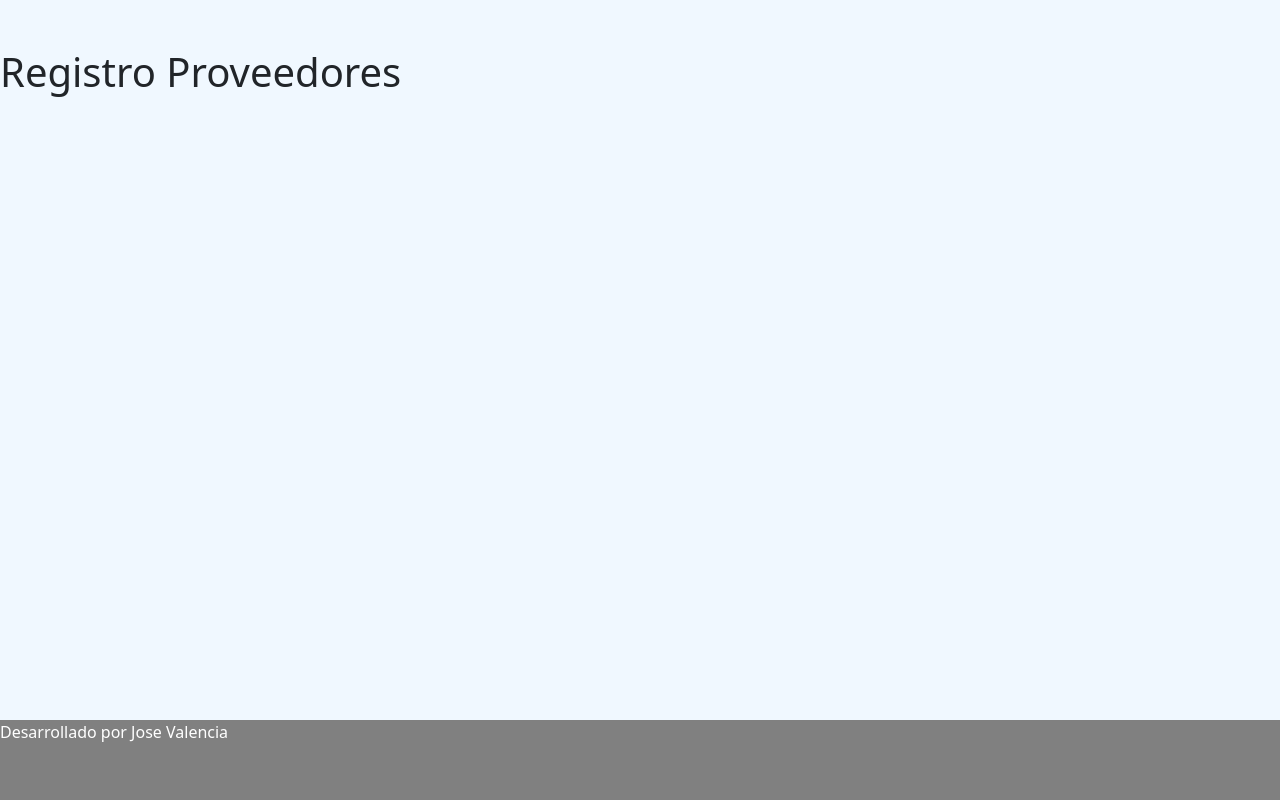
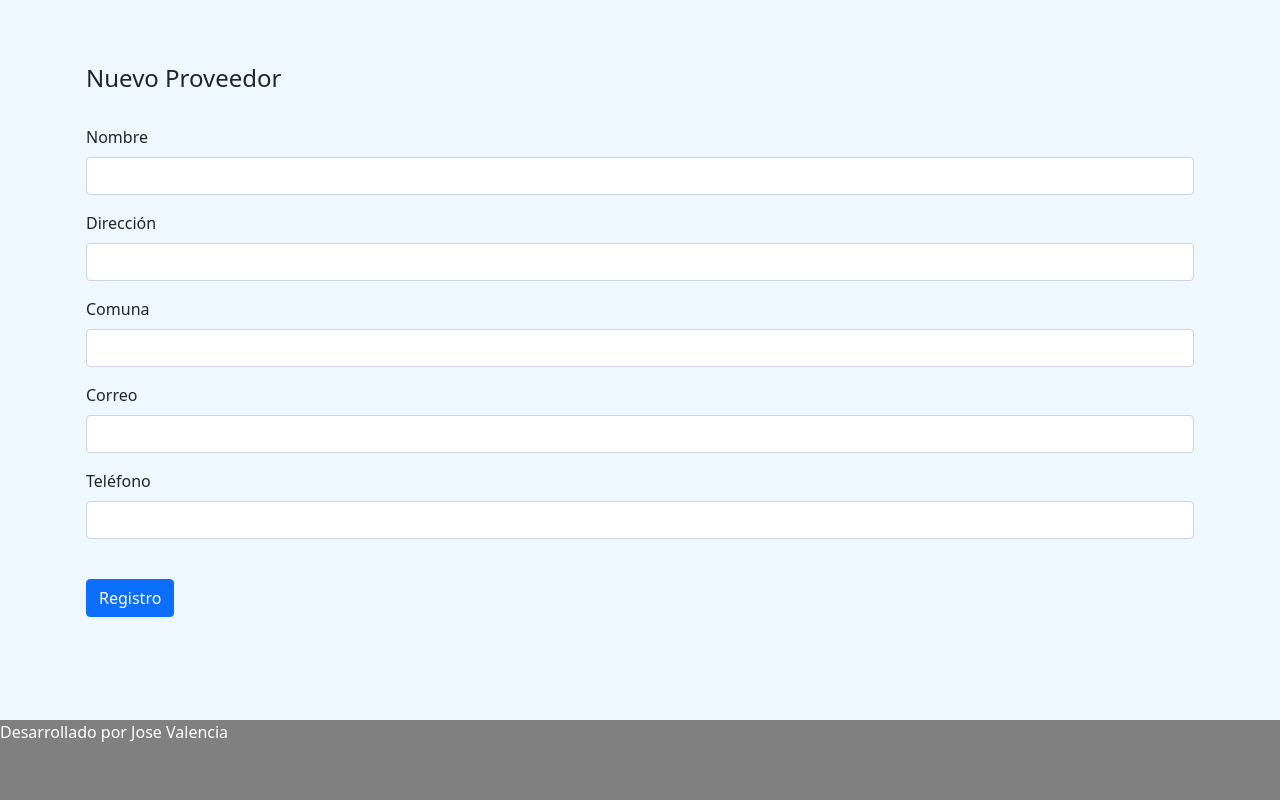
Before and after one commit to josevc997/Libreria-el-poeta, a Django app: page /proveedores/registro in a window 1280 px wide. Shown: the part 56-856 px from the top of the page. Run offline with Django 4.2, Linux system fonts and the light colour scheme; some libraries are stand-ins or nearby versions.

Commit message:
Registro y lista proveedores

```diff
--- a/libreria/inventario/templates/proveedores/registro.html
+++ b/libreria/inventario/templates/proveedores/registro.html
@@ -1,4 +1,33 @@
 {% extends 'layout.html' %}
 {% block contenido %}
-<h1>{{titulo}}</h1>
+<div class= "container p-3">
+<h4>Nuevo Proveedor</h4>
+<br>
+<form action="{% url 'registroProveedores' %}" method = "POST">
+    {% csrf_token %}
+    <div class="mb-3">
+        <label class="form-label">Nombre</label>
+        <input type="text" class="form-control" id="nombreP" name="nombreP">
+      </div>
+    <div class="mb-3">
+      <label class="form-label">Dirección</label>
+      <input type="text" class="form-control" id="direccionP" name="direccionP">
+    </div>
+    <div class="mb-3">
+      <label class="form-label">Comuna</label>
+      <input type="text" class="form-control" id="comunaP" name="comunaP">
+    </div>
+    <div class="mb-3">
+        <label class="form-label">Correo</label>
+        <input type="email" class="form-control" id="correoP" name="correoP">
+    </div>
+    <div class="mb-3">
+        <label class="form-label">Teléfono</label>
+        <input type="text" class="form-control" id="telefonoP" name="telefonoP">
+    </div>
+    <br>
+    <button type="submit" class="btn btn-primary">Registro</button>
+  </form>
+</div>
+
 {% endblock contenido %}
--- a/libreria/inventario/urls.py
+++ b/libreria/inventario/urls.py
@@ -19,4 +19,5 @@ urlpatterns = [
     path('proveedores/registro', views.registroProveedores, name='registroProveedores'),
     path('seed', views.seed, name='seed'),
     path('personas/editar/<int:id_persona>', views.editarPersonas, name='editarPersonas'),
+    path('proveedores', views.proveedores, name='proveedores')
 ]
--- a/libreria/inventario/views.py
+++ b/libreria/inventario/views.py
@@ -1,3 +1,4 @@
+from ast import If
 from django.shortcuts import render
 from .models import Compra, Persona, Editorial, Publicacion, Autor, Autor_Publicacion, Proveedor
 from .seed import seedTables
@@ -233,7 +234,28 @@ def registroProveedores(request):
 
     data['titulo'] = "Registro Proveedores"
 
+    if request.method == 'POST':
+        nombre = request.POST['nombreP']
+        direccion = request.POST['direccionP']
+        comuna =    request.POST['comunaP']
+        correo =    request.POST['correoP']
+        telefono =  request.POST['telefonoP']
+        proveedor = Proveedor()
+        proveedor.nombre_proveedor = nombre
+        proveedor.direccion_proveedor = direccion
+        proveedor.comuna_proveedor = comuna
+        proveedor.correo_proveedor = correo
+        proveedor.telefono_proveedor = telefono
+        proveedor.save()
     return render(request, template, data)
 
+def proveedores(request):
+    template = "proveedores/historial.html"
+    data = dict()
 
+    data['titulo'] = "Registro Proveedores"
+
+
+    data['proveedores'] = Proveedor.objects.all()
+    return render(request, template, data)
 # # #
```
Also changed, not shown: libreria/inventario/templates/proveedores/historial.html (added, +43 -0 lines).
